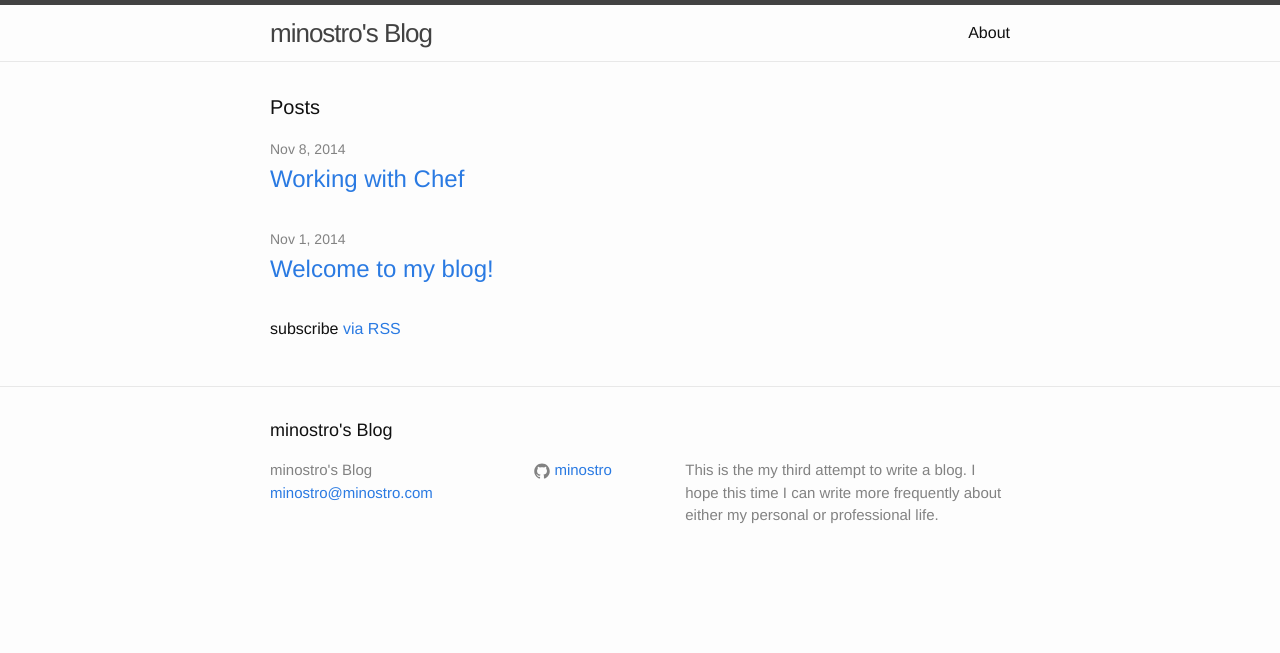
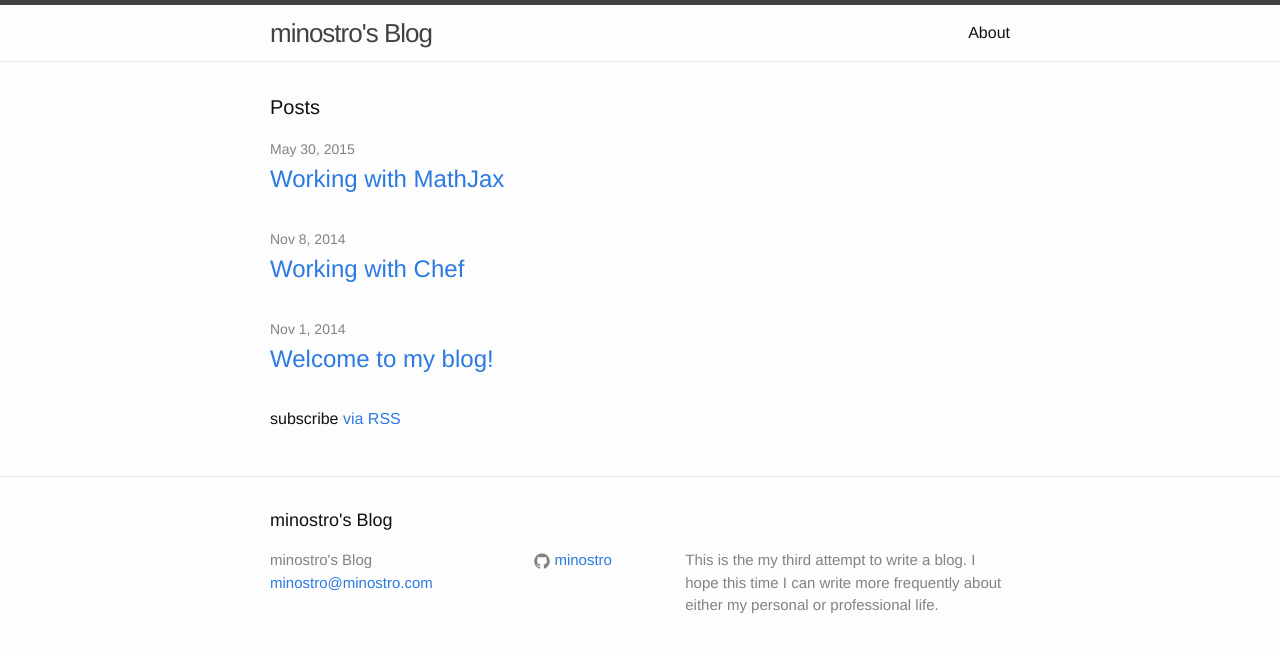
Before and after one commit to minostro/minostro.github.io, a Jekyll site: the page built from index.html, in a window 1280 px wide. Shown: the top 653 px of the page. Built offline with Jekyll 4.4.1, drawn with Linux system fonts in a browser that asks for light colours; Markdown is read by kramdown in place of the engine named in the settings.

Commit message:
adds mathjax

```diff
--- a/_config.yml
+++ b/_config.yml
@@ -9,4 +9,4 @@
 github_username :  minostro
 
 # Build settings
-markdown        : kramdown
+markdown        : redcarpet
--- a/_layouts/page.html
+++ b/_layouts/page.html
@@ -1,6 +1,9 @@
 ---
 layout: default
 ---
+<script type="text/javascript"
+    src="http://cdn.mathjax.org/mathjax/latest/MathJax.js?config=TeX-AMS-MML_HTMLorMML">
+</script>
 <div class="post">
 
   <header class="post-header">
--- /dev/null
+++ b/_posts/2015-05-30-mathjax.markdown
@@ -0,0 +1,8 @@
+---
+layout: post
+title:  "Working with MathJax"
+date:   2015-05-30 10:44:00
+categories: math
+---
+
+$$a^2 + b^2 = c^2$$
```
